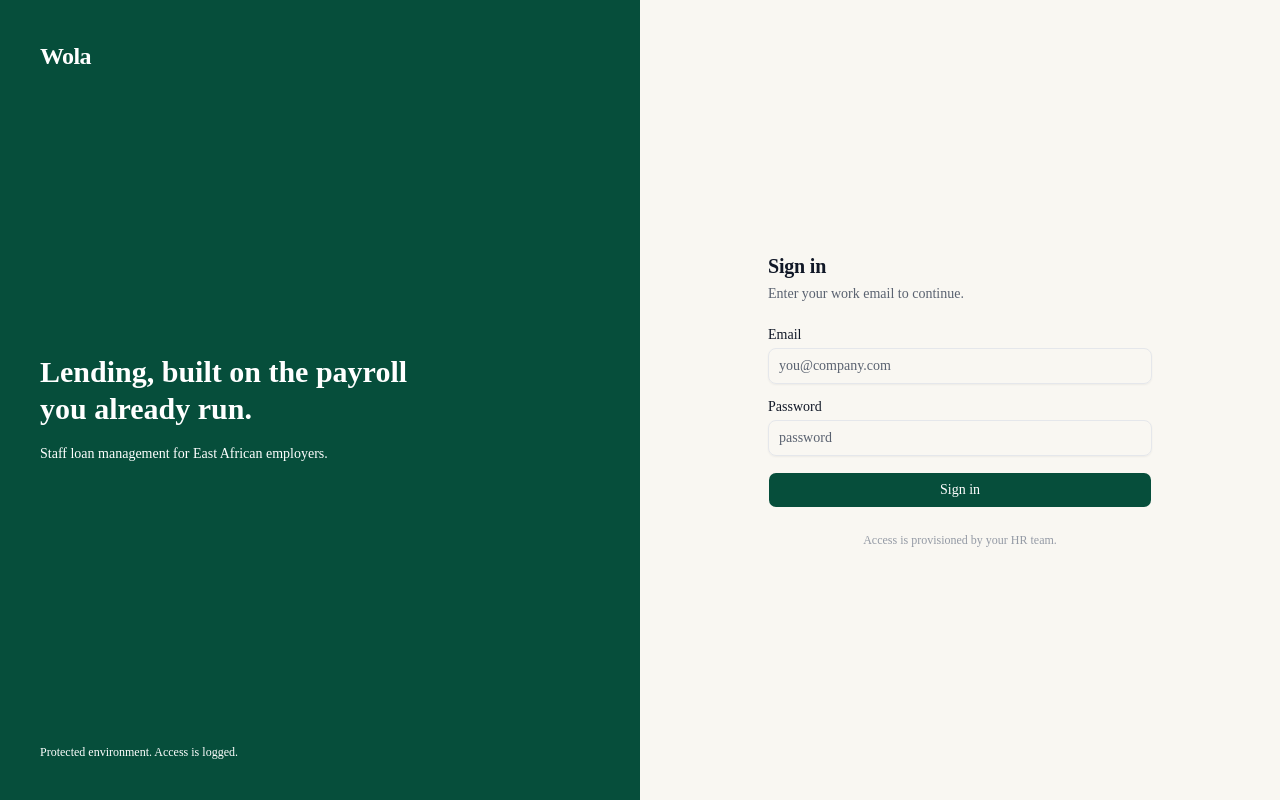
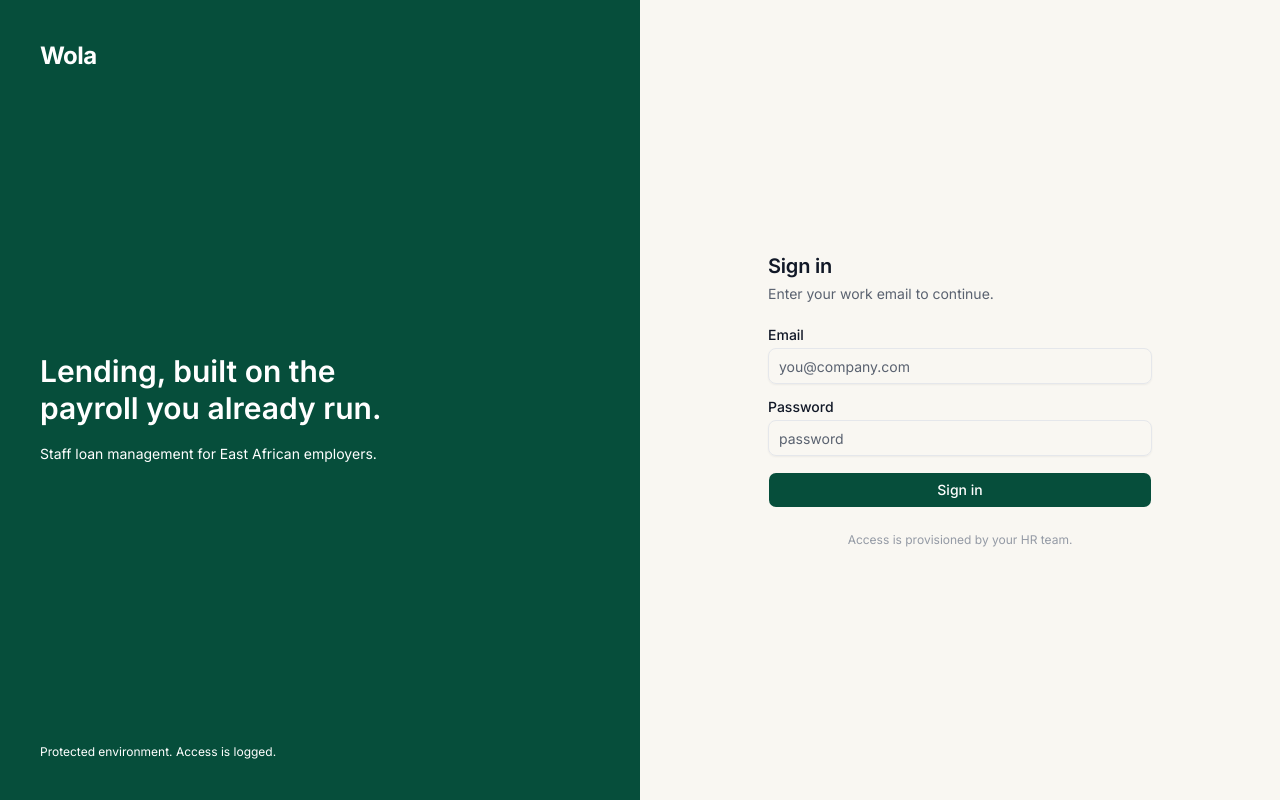
Before and after one commit to Synsify-org/wola, a Next.js app in the folder apps/web/: page /login in a window 1280 px wide. Built offline with nearby package versions, Linux system fonts and the light colour scheme; what @wola/db would draw is missing.

Commit message:
feat(web): role-aware CFO dashboard with worklist, product breakdown, shell topbar, Inter font, demo seed

```diff
--- a/apps/web/src/app/globals.css
+++ b/apps/web/src/app/globals.css
@@ -240,7 +240,7 @@
 
 @theme inline {
   --font-heading:        var(--font-sans);
-  --font-sans:        var(--font-sans);
+
   --color-sidebar-ring:        var(--sidebar-ring);
   --color-sidebar-border:        var(--sidebar-border);
   --color-sidebar-accent-foreground:        var(--sidebar-accent-foreground);
```
